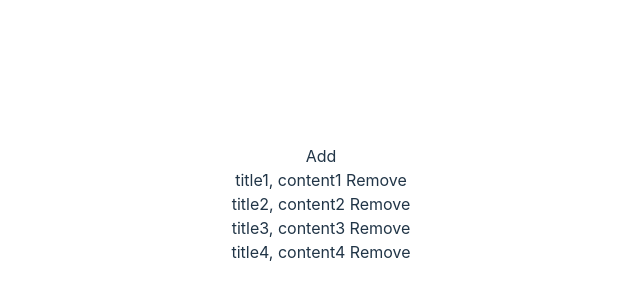
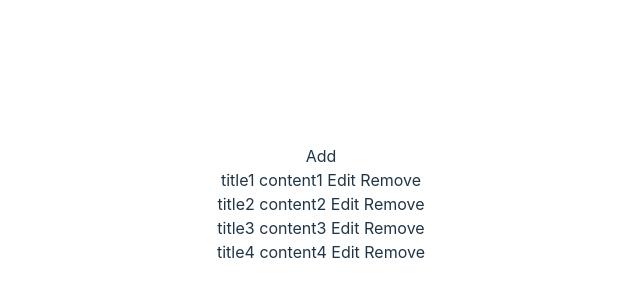
Before and after one commit to gordienkodev/seotlt-task, a React (Vite) app: page / in a window 1280 px wide. Shown: the part 196-496 px from the top of the page, without its empty margins (319-959 px from the left). Built offline with nearby package versions, Linux system fonts and the light colour scheme.

Commit message:
feat: add news item add edit button

```diff
--- a/src/App.tsx
+++ b/src/App.tsx
@@ -28,11 +28,19 @@ function App() {
     setNewsList((prev) => prev.filter((item) => item.id != id));
   };
 
+
+
+  const editNews = (id: number, title: string, content: string) => {
+    setNewsList((prev) =>
+      prev.map((item) => (item.id === id ? { ...item, title, content } : item))
+    );
+  };
+
   return (
     <>
       <button onClick={handleButton}>{!showForm ? 'Add' : 'Hide form'}</button>
       {showForm && <NewsForm onAdd={addNews} />}
-      <NewsList newsList={newsList} onDelete={onDelete}></NewsList>
+      <NewsList newsList={newsList} onDelete={onDelete} onEdit={editNews}></NewsList>
     </>
   );
 }
--- /dev/null
+++ b/src/components/NewsItem.tsx
@@ -0,0 +1,38 @@
+import { useState } from 'react';
+
+interface NewsItemProps {
+  news: { id: number; title: string; content: string };
+  onSave: (id: number, title: string, content: string) => void;
+  onDelete: (id: number) => void;
+}
+
+const NewsItem: React.FC<NewsItemProps> = ({ news, onSave, onDelete }) => {
+  const [isEditing, setIsEditing] = useState(false);
+  const [title, setTitle] = useState(news.title);
+  const [content, setContent] = useState(news.content);
+
+  const handleSave = () => {
+    onSave(news.id, title, content);
+    setIsEditing(false);
+  };
+
+  return (
+    <div>
+      {isEditing ? (
+        <>
+          <input type="text" value={title} onChange={(e) => setTitle(e.target.value)} />
+          <textarea value={content} onChange={(e) => setContent(e.target.value)} />
+          <button onClick={handleSave}>Save</button>
+          <button onClick={() => setIsEditing(false)}>Cancel</button>
+        </>
+      ) : (
+        <>
+          {news.title} {news.content} <button onClick={() => setIsEditing(true)}>Edit</button>{' '}
+          <button onClick={() => onDelete(news.id)}>Remove</button>
+        </>
+      )}
+    </div>
+  );
+};
+
+export default NewsItem;
--- a/src/components/NewsList.tsx
+++ b/src/components/NewsList.tsx
@@ -1,17 +1,16 @@
-import React from 'react';
+import NewsItem from './NewsItem';
 
 interface NewsListProps {
   newsList: { id: number; title: string; content: string }[];
   onDelete: (id: number) => void;
+  onEdit: (id: number, title: string, content: string) => void;
 }
 
-export const NewsList: React.FC<NewsListProps> = ({ newsList, onDelete }) => {
+export const NewsList: React.FC<NewsListProps> = ({ newsList, onDelete, onEdit }) => {
   return (
     <ul>
       {newsList.map((news) => (
-        <li key={news.id}>
-          {news.title}, {news.content} <button onClick={() => onDelete(news.id)}>Remove</button>
-        </li>
+        <li key={news.id}><NewsItem news={news} onSave={onEdit} onDelete={onDelete} /></li>
       ))}
     </ul>
   );
```
